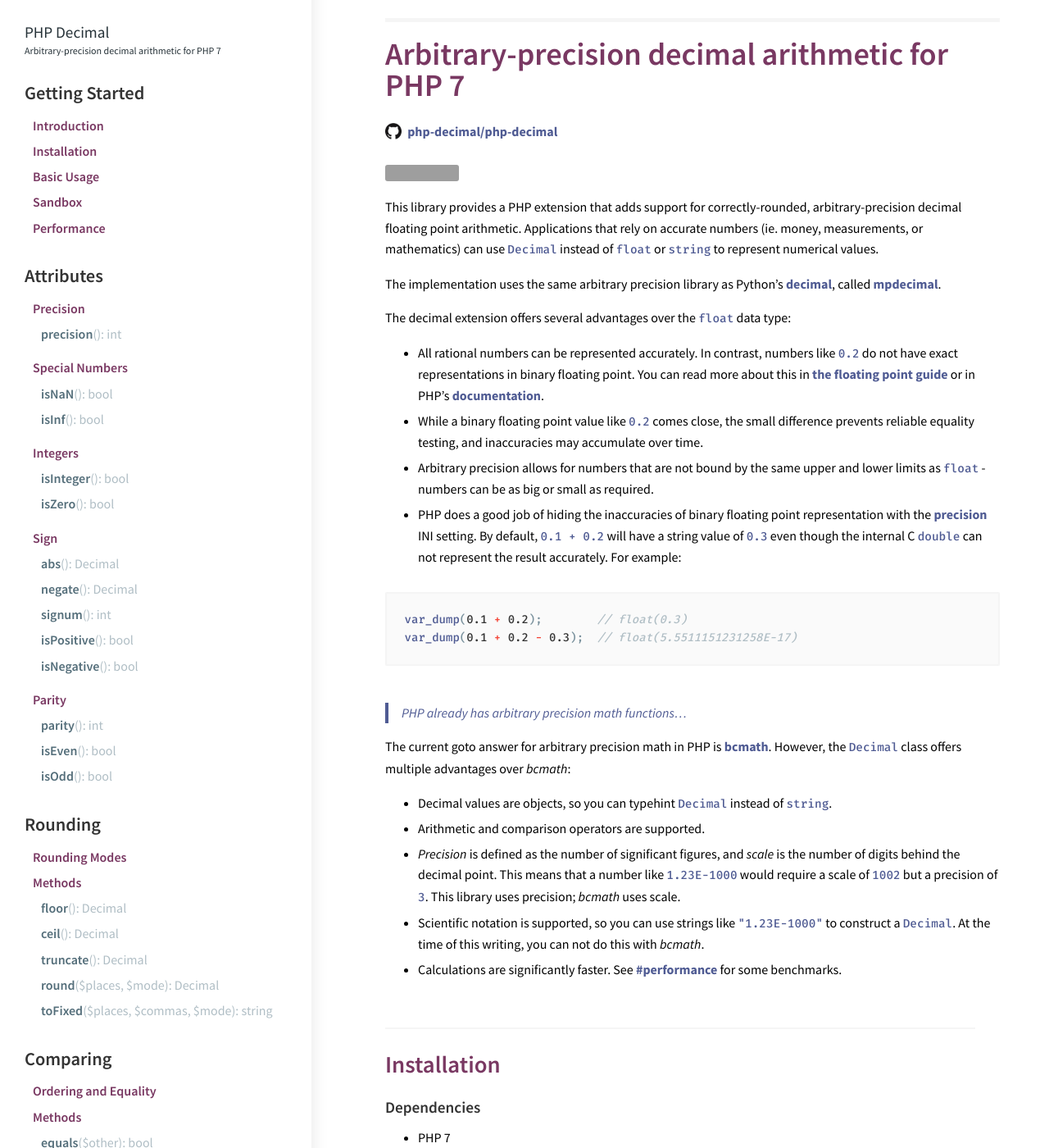
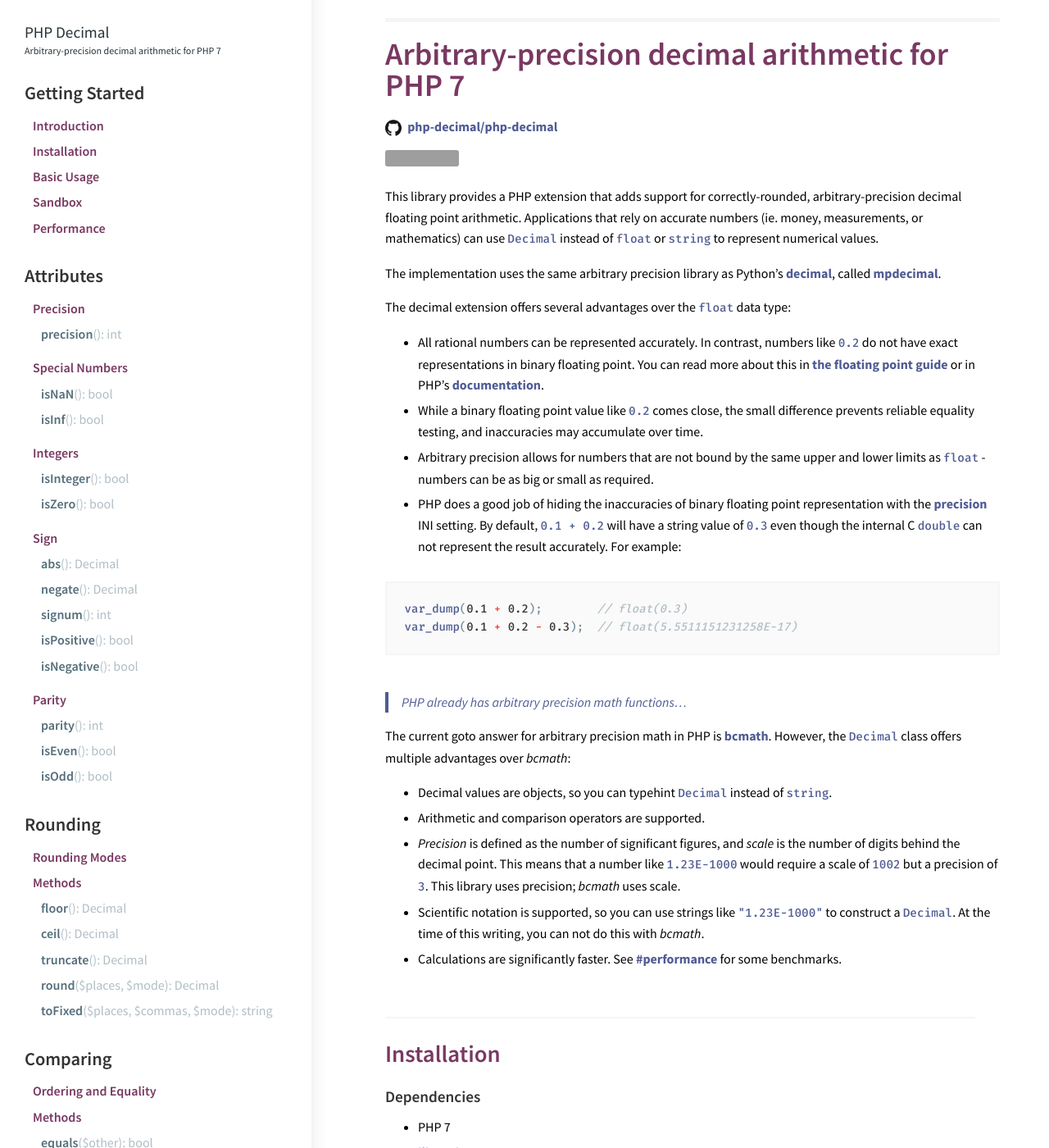
Before and after one commit to php-decimal/php-decimal.github.io, a Jekyll site: the page built from templates/main.md, in a window 1280 px wide and 1400 px high. Shown: the whole window at 82% size. Built offline with Jekyll 4.4.1, drawn with Linux system fonts in a browser that asks for light colours; our own code applies the rules of GitHub Pages for plain Markdown files; grey boxes are pictures that could not be loaded.

Commit message:
Small adjustment to travis badge

```diff
--- a/_sass/_article.scss
+++ b/_sass/_article.scss
@@ -79,7 +79,7 @@
         }
         font-size: 1em;
         line-height: 20px;
-        margin: 0 0 10px 0;
+        margin: 0 0 0px 0;
         padding: 0;
         display: inline-block;
 
@@ -87,7 +87,7 @@
             margin: 0;
             padding: 0;
             display: inline-block;
-            vertical-align: top;
+            vertical-align: middle;
             height: 20px;
             margin-right: 4px;
         }
@@ -95,8 +95,6 @@
 
     .shield img {
         margin: 0;
-        top: 5px;
-        position: relative;
         max-width: 100%;
         margin-right: 2px;
         border-radius: 3px;
@@ -110,6 +108,7 @@
             padding-top: 0.5em;
             margin-top: -1em;
             font-size: 2.4em;
+            margin-bottom: 0.5em;
 
             @include responsive-when-small-or-medium {
                 padding-top: 0;
--- a/templates/main.md
+++ b/templates/main.md
@@ -11,8 +11,6 @@
     {{ site.data.project.github }}
 </a>
 
----
-
 [![Build Status](https://img.shields.io/travis/{{ site.data.project.travis }}.svg?style=flat-square&branch=master)](https://travis-ci.org/{{ site.data.project.travis }}){:class="shield"}
 
 {% include introduction.md %}
```
